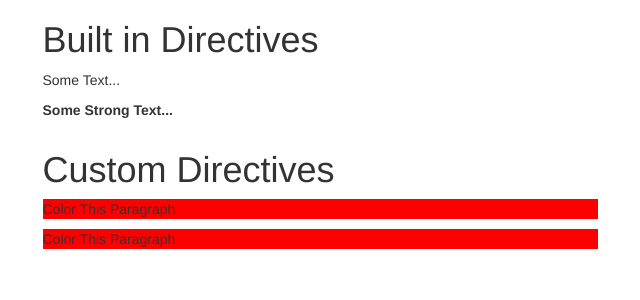
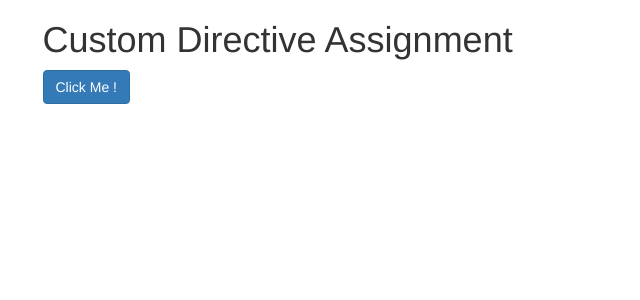
Before and after one commit to smarigowda/vuejs-cli-udemy, a Vue app: page / in a window 1280 px wide. Shown: the top 300 px of the page, without its empty margins (320-960 px from the left). Built offline with nearby package versions, Linux system fonts and the light colour scheme; a web font is replaced by a local one.

Commit message:
custom v-on like directive

```diff
--- a/src/App.vue
+++ b/src/App.vue
@@ -2,16 +2,8 @@
   <div class="container">
     <div class="row">
       <div class="col-xs-12 col-sm-8 col-sm-offset-2 col-md-6 col-md-offset-3">
-        <h1>Built in Directives</h1>
-        <p v-text="'Some Text...'"></p>
-        <p v-html="'<strong>Some Strong Text...</strong>'"></p>
-      </div>
-    </div>
-    <div class="row">
-      <div class="col-xs-12 col-sm-8 col-sm-offset-2 col-md-6 col-md-offset-3">
-        <h1>Custom Directives</h1>
-        <p v-highlight:background.delayed="'red'">Color This Paragraph</p>
-        <p v-local-highlight:background.delayed.blink="{ mainColor: 'red', secondColor: 'green', delay: 500 }">Color This Paragraph</p>
+        <h1>Custom Directive Assignment</h1>
+        <button v-customOn="clicked" class="btn btn-primary">Click Me !</button>
       </div>
     </div>
   </div>
@@ -20,38 +12,17 @@
 <script>
 export default {
   directives: {
-    "local-highlight": {
-      bind(el, binding, vnode) {
-        let delay = 0;
-        if (binding.modifiers["delayed"]) {
-          delay = 3000;
-        }
-
-        if (binding.modifiers["blink"]) {
-          let mainColor = binding.value.mainColor;
-          let secondColor = binding.value.secondColor;
-          let currentColor = mainColor;
-          setTimeout(() => {
-            setInterval(() => {
-              currentColor === secondColor ? currentColor = mainColor : currentColor = secondColor;
-              if (binding.arg === "background") {
-                el.style.backgroundColor = currentColor;
-              } else {
-                el.style.color = currentColor;
-              }
-            }, binding.value.delay)
-
-          }, delay);
-        } else {
-          setTimeout(() => {
-            if (binding.arg === "background") {
-              el.style.backgroundColor = binding.value.mainColor;
-            } else {
-              el.style.color = binding.value.mainColor;
-            }
-          }, delay);
+    customOn: {
+      bind(el, binding) {
+        el.onclick = function() {
+          binding.value();
         }
       }
+    }
+  },
+  methods: {
+    clicked() {
+      alert('clicked...')
     }
   }
 };
```
